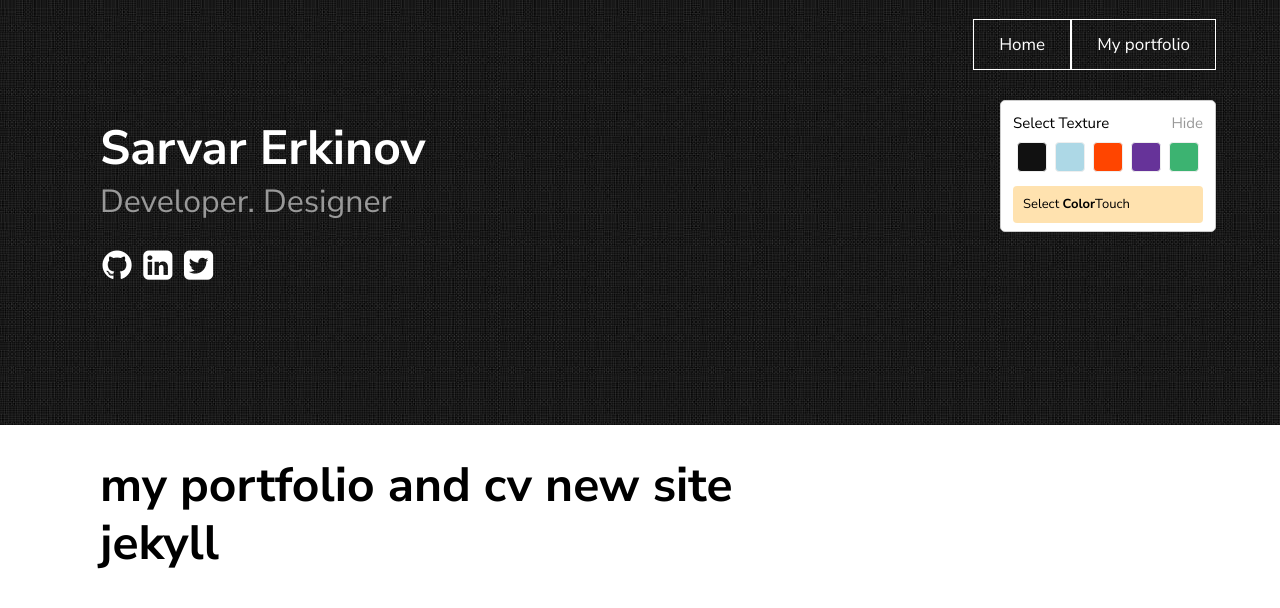
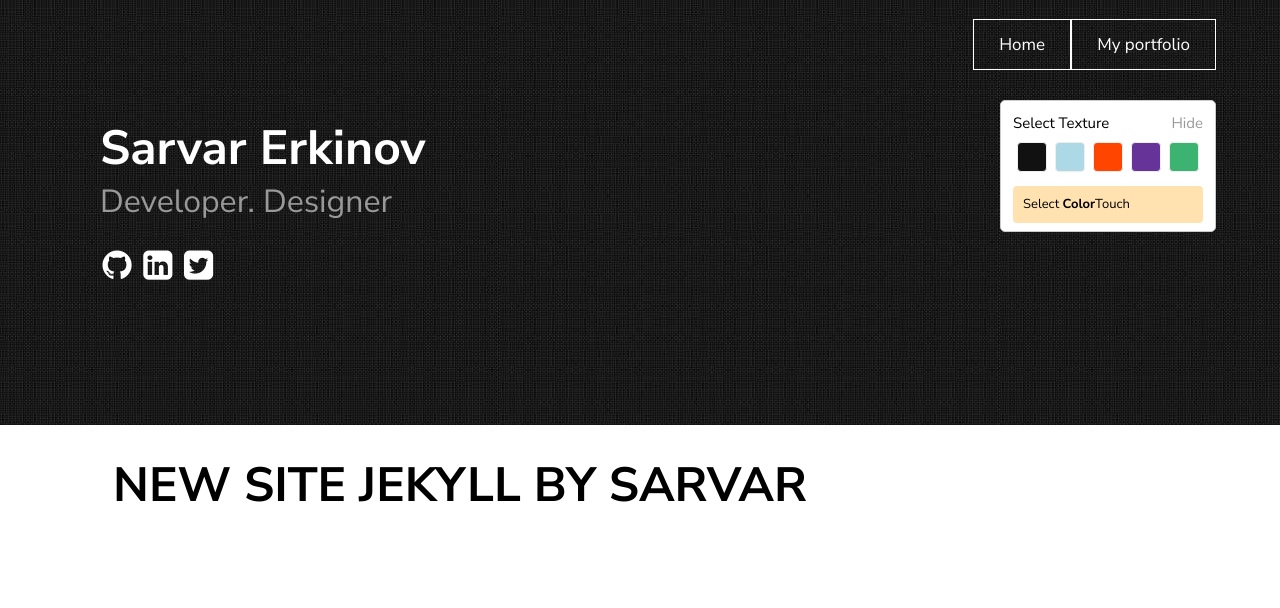
Before and after one commit to sarvar8373/jekyll, a Jekyll site: the page built from index.html, in a window 1280 px wide. Shown: the top 608 px of the page. Built offline with Jekyll 4.4.1, drawn with Linux system fonts in a browser that asks for light colours.

Commit message:
Update index.html

```diff
--- a/index.html
+++ b/index.html
@@ -2,4 +2,4 @@
 layout: home
 layout: page
 ---
-<h1>{{ "My portfolio and CV New site jekyll" | downcase }}</h1>
+<h1 style="text-align:center">{{ "New site jekyll by Sarvar" | upcase }}</h1>
```
